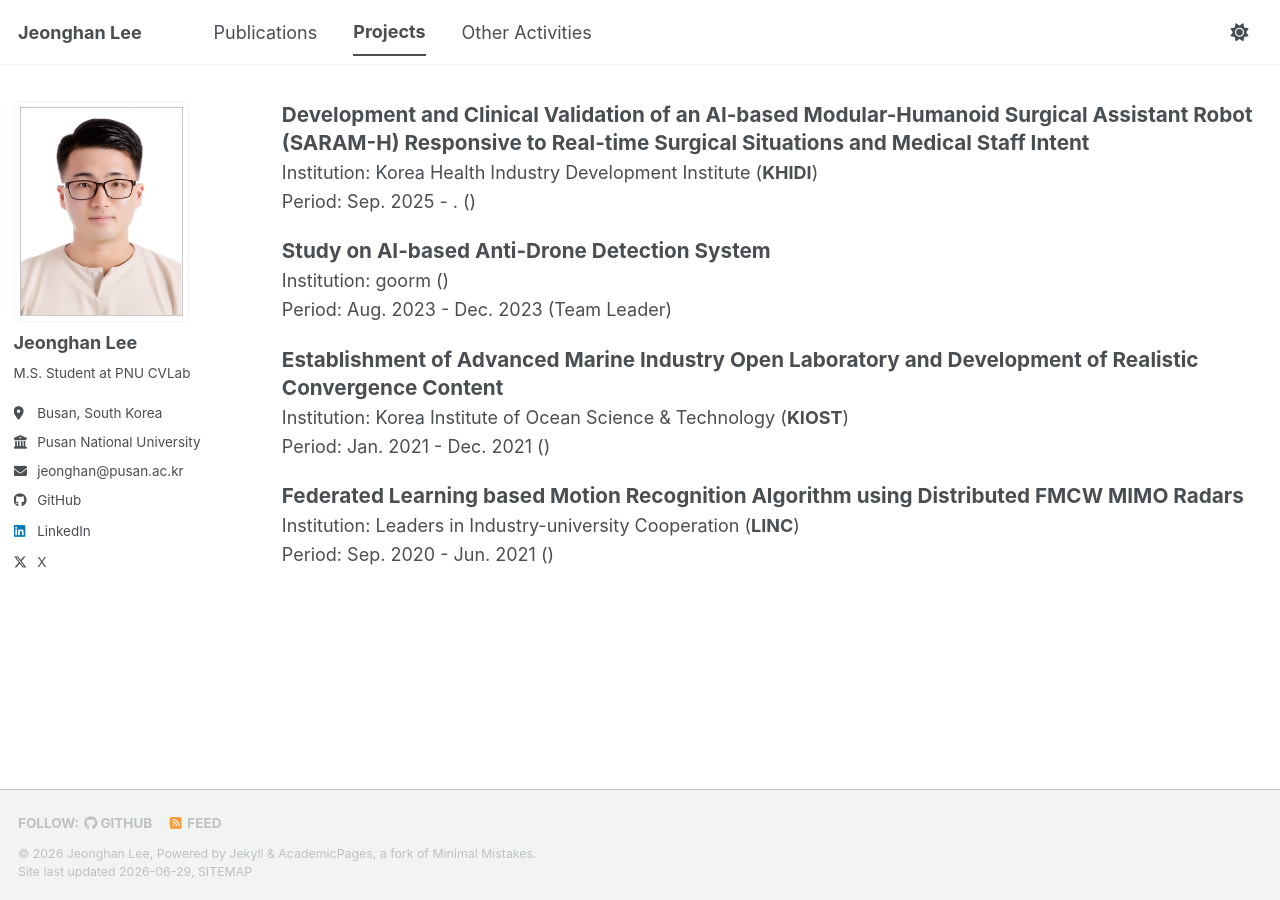
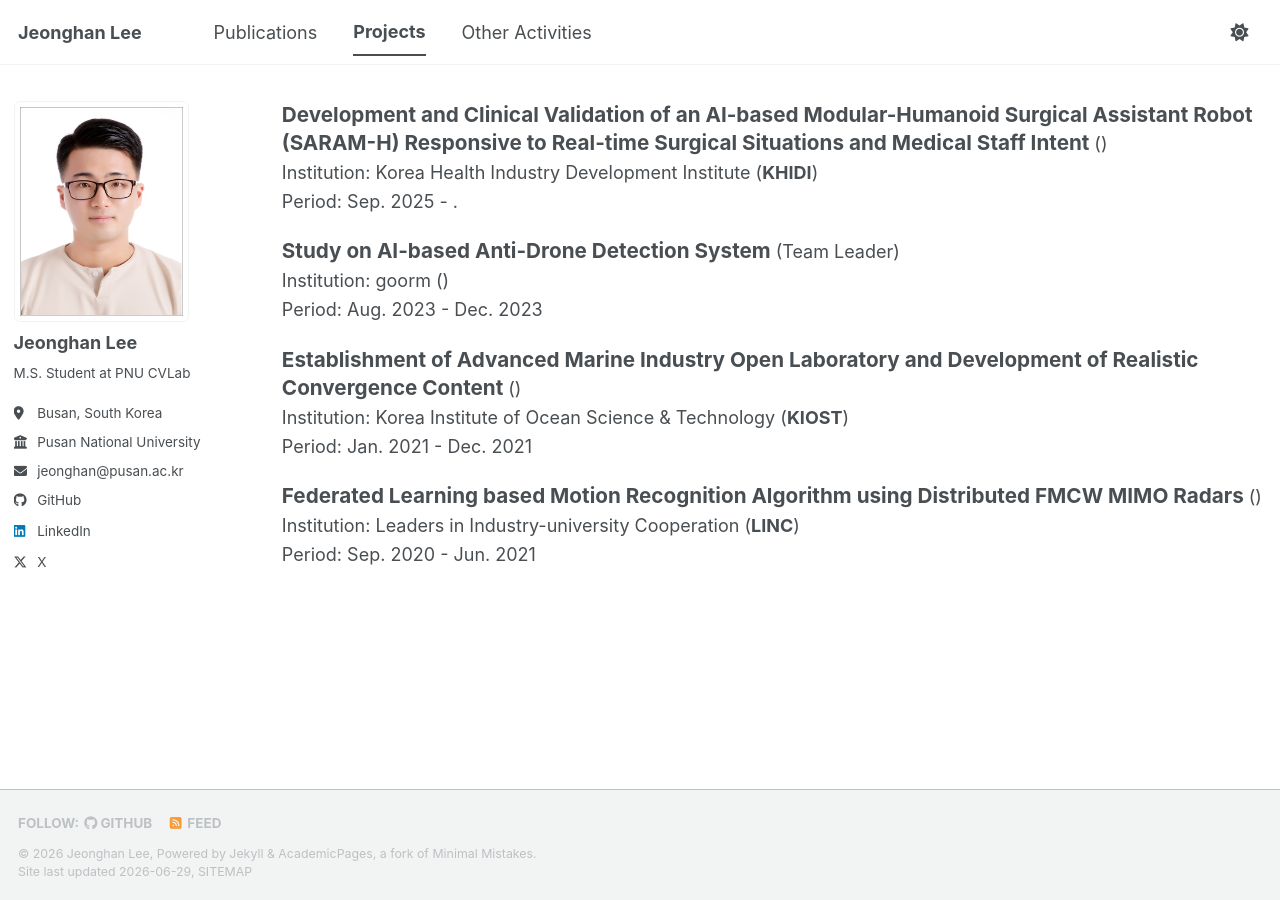
Before and after one commit to jhan-lee/jhan-lee.github.io, a Jekyll site: the page built from _pages/portfolio.html, in a window 1280 px wide. Built offline with Jekyll 4.4.1, drawn with Linux system fonts in a browser that asks for light colours; a script bundle is joined from its source files by our own code; library files that are not in the unit come from our copies.

Commit message:
typo correction

```diff
--- a/_includes/achievement-entry.html
+++ b/_includes/achievement-entry.html
@@ -1,3 +1,3 @@
 {% assign post = include.post %}
 
-<li class="achievement-entry"><strong>{{ post.award }}</strong> {{ post.detail }}</li>
+<li class="achievement-entry"><strong>{{ post.award }}</strong> {{ post.detail }}{% if post.role != blank %} <span class="achievement-entry__role">({{ post.role }})</span>{% endif %}</li>
--- a/_includes/project-entry.html
+++ b/_includes/project-entry.html
@@ -27,6 +27,6 @@
   {% assign org_text = post.organization %}
 {% endif %}
 
-<div class="project__title">{{ post.title }}</div>
+<div class="project__title">{{ post.title }}{% if post.role != blank %} <span class="project__role">({{ post.role }})</span>{% endif %}</div>
 <p class="project__organization">Institution: {{ org_text }}</p>
-<p class="project__period">Period: {{ period_text }}{% if post.role != blank %} ({{ post.role }}){% endif %}</p>
+<p class="project__period">Period: {{ period_text }}</p>
--- a/_sass/layout/_archive.scss
+++ b/_sass/layout/_archive.scss
@@ -103,6 +103,11 @@
   }
 }
 
+.achievement-entry__role {
+  font-size: 0.87em;
+  font-weight: normal;
+}
+
 .activity-entry__details {
   margin: 0.15em 0 0 1em;
   padding: 0;
@@ -156,6 +161,11 @@
     font-size: 1.15em;
     font-weight: bold;
     line-height: 1.35;
+  }
+
+  .project__role {
+    font-size: 0.87em;
+    font-weight: normal;
   }
 
   .project__organization,
```
Also changed, not shown: _achievements/2023-11-01-navy-ai-challenge.md (+1 -0 lines), _activities/2025-03-01-ta-computer-vision.md (+2 -2 lines), _activities/2025-09-01-ta-deep-learning.md (+2 -2 lines).
